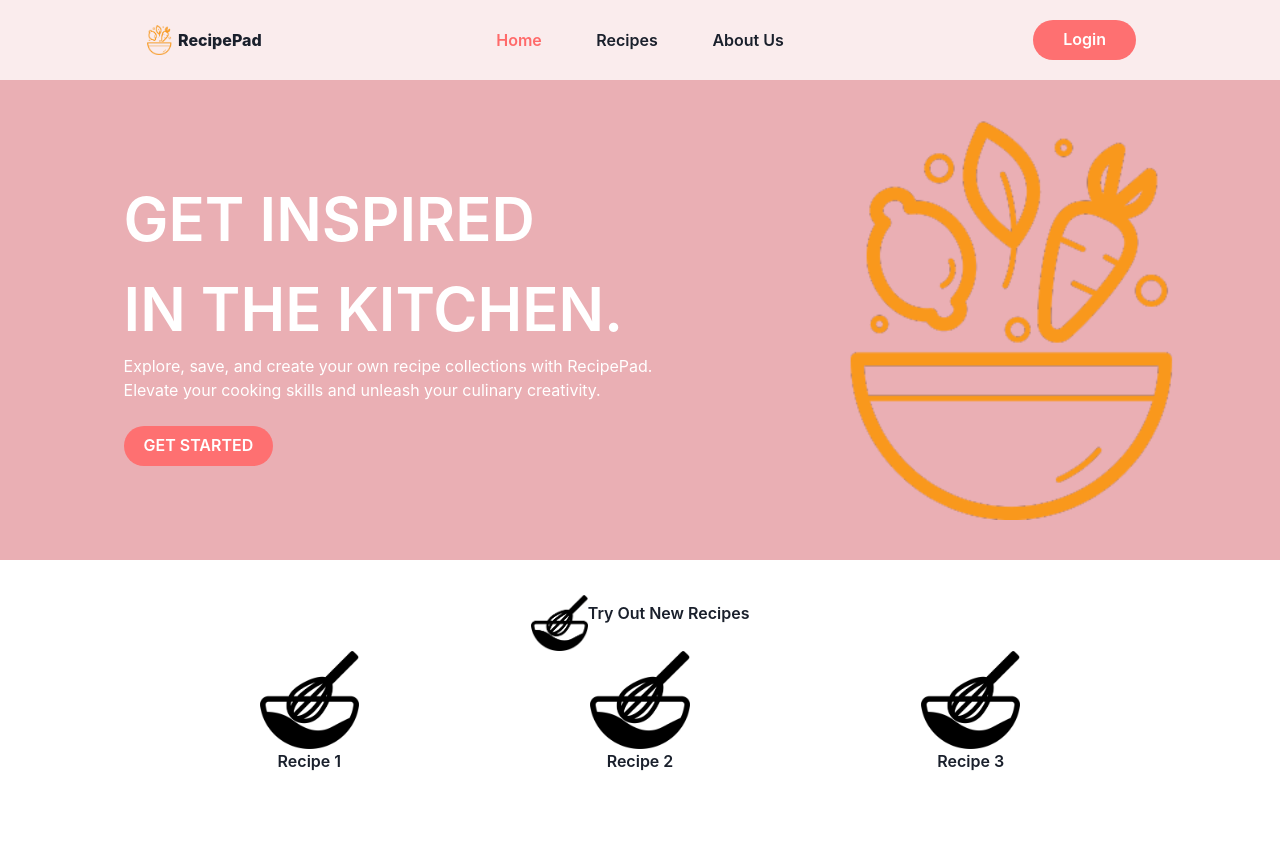
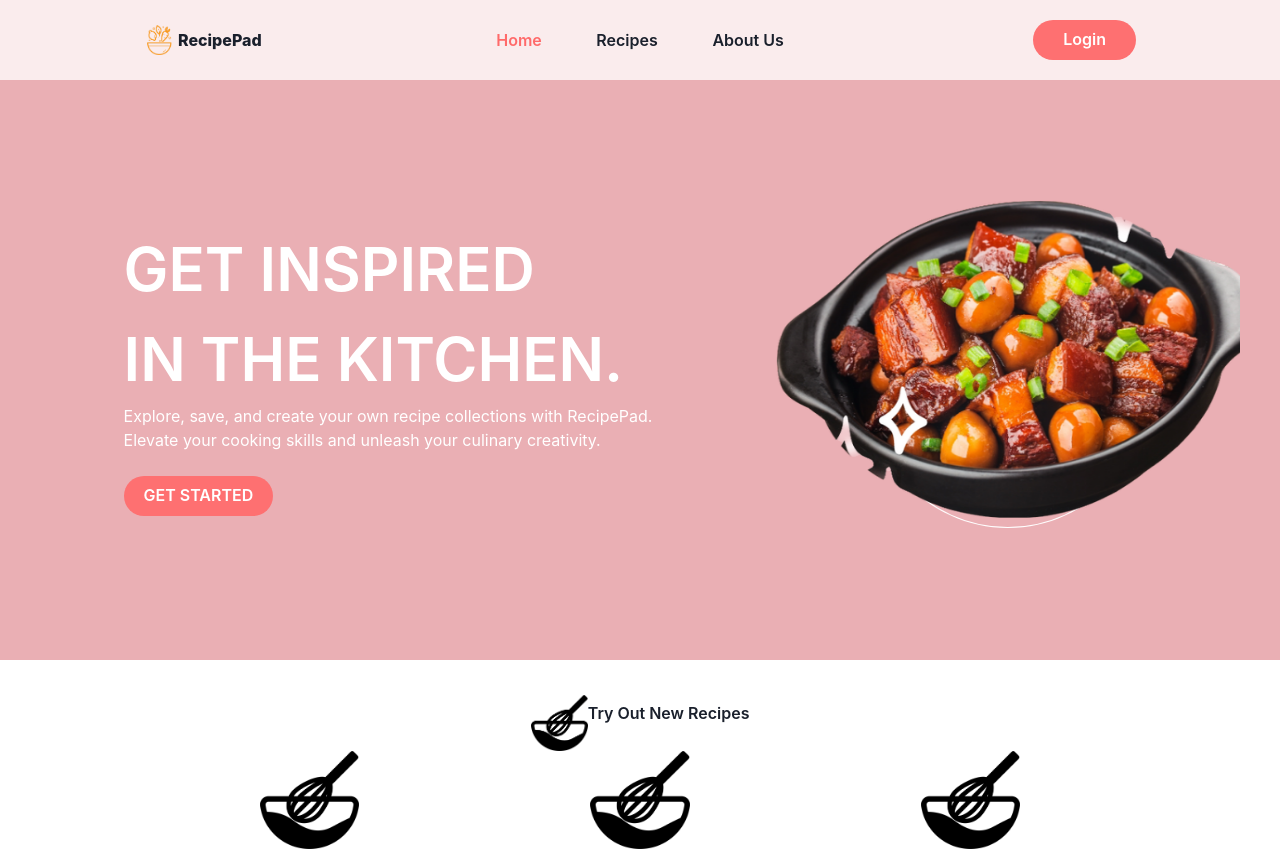
Before and after one commit to monalizadsg/recipe-pad, a React (Vite) app: page / in a window 1280 px wide. Shown: the top 851 px of the page. Built offline with nearby package versions, Linux system fonts and the light colour scheme.

Commit message:
Update hero image

```diff
--- a/src/components/Hero.jsx
+++ b/src/components/Hero.jsx
@@ -1,9 +1,8 @@
 import { Flex, Image, Button, Text } from "@chakra-ui/react";
-import sampleFoodLogo from "../assets/sample-food-logo.png";
-import foodLogo from "../assets/logo.png";
+import hero from "../assets/hero.png";
 
-function Hero(){
-  return(
+function Hero() {
+  return (
     <Flex
       bgColor='#EAAFB4'
       alignItems='center'
@@ -18,8 +17,9 @@ function Hero(){
             IN THE KITCHEN.
           </Text>
           <Text fontSize='3x1' color='#fff'>
-            Explore, save, and create your own recipe collections with RecipePad. <br>
-            </br>Elevate your cooking skills and unleash your culinary creativity.
+            Explore, save, and create your own recipe collections with
+            RecipePad. <br></br>Elevate your cooking skills and unleash your
+            culinary creativity.
           </Text>
           <br></br>
           <Button
@@ -34,7 +34,7 @@ function Hero(){
         </div>
       </Flex>
       <Flex flex={2} justifyContent='center' p='20px'>
-        <Image src={foodLogo} boxSize='400px'/>
+        <Image src={hero} boxSize='500px' />
       </Flex>
     </Flex>
   );
```
Also changed, not shown: src/assets/hero.png (added).
